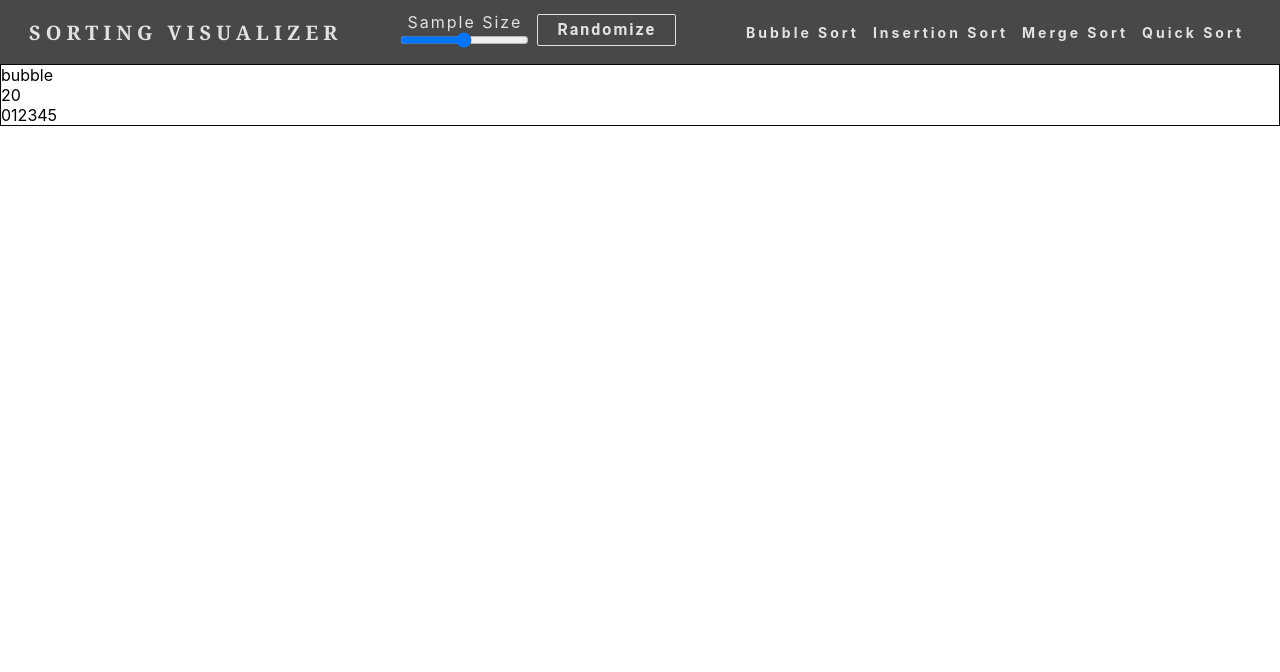
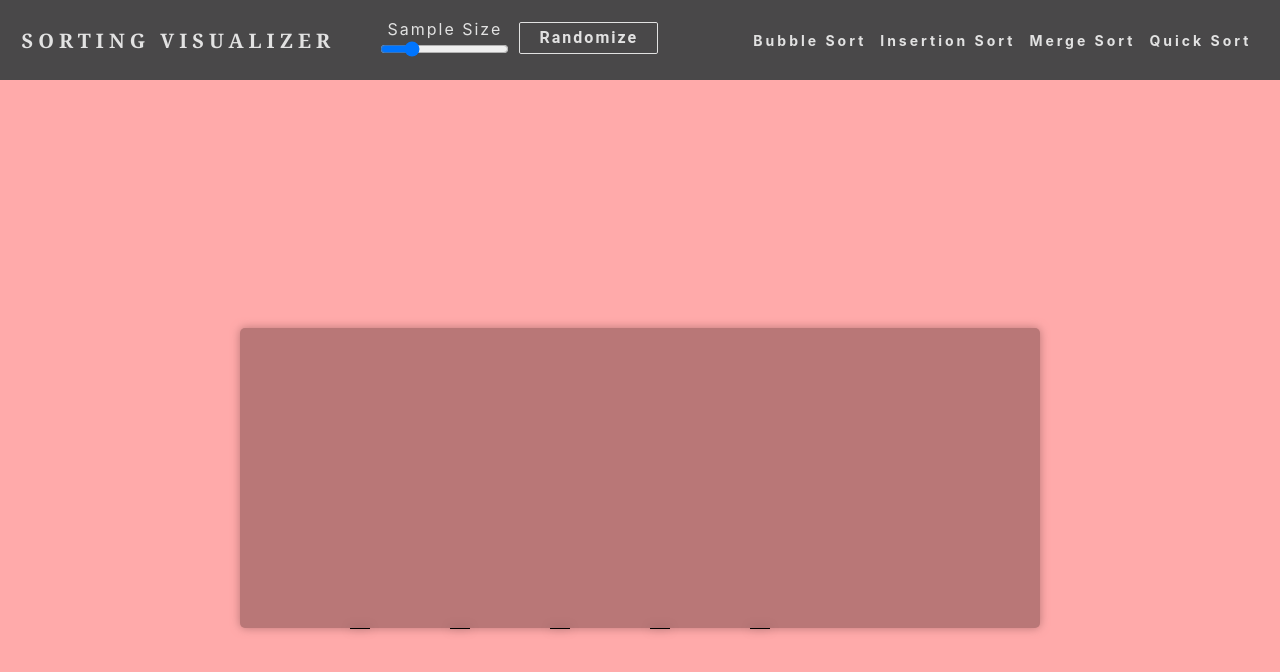
Before and after one commit to DheerajGadwala/sorting-visualizer, a React (Create React App) app: page / in a window 1280 px wide. Shown: the top 672 px of the page. Built offline with nearby package versions, Linux system fonts and the light colour scheme.

Commit message:
'bars-designed'

```diff
--- a/src/components/area/index.js
+++ b/src/components/area/index.js
@@ -3,14 +3,32 @@ import './style.css'
 
 const Area = (props)=>{
 
+    const generateArea = ()=>{
+        const ret = [];
+        props.sample.forEach(element=>{
+            ret.push(<li>
+                        <div    className="bar"
+                                length-value={element}
+                                style=
+                                {{  height: element/10,
+                                    width: 400/props.sampleSize,
+                                    marginLeft: 200/props.sampleSize,
+                                    marginRight: 200/props.sampleSize
+                                }}>
+                        </div>
+                    </li>)
+        });
+        return ret;
+    }
+
     return(
-    <>
-        <div className='container'>
-            <p>{props.algo}</p>
-            <p>{props.sampleSize}</p>
-            <p>{props.sample}</p>
+    <div className="areabody">
+        <div className="area">
+            <ul className="bars">
+                {generateArea()}
+            </ul>
         </div>
-    </>
+    </div>
     );
 }
 
--- a/src/components/area/style.css
+++ b/src/components/area/style.css
@@ -1,5 +1,36 @@
-.container{
-    width: auto;
-    border: 1px solid rgb(7, 7, 7);
-    box-sizing: border-box;
+.areabody{
+    margin:0;
+    padding:0;
+    height: 100vh;
+    display:flex;
+    justify-content:center;
+    align-items:center;
+    font-family: "Roboto", sans-serif;
+    background: rgb(255, 170, 170);
 }
+.bars{
+    background: rgb(185, 119, 119);
+    margin:0;
+    padding:0;
+    display: inline-block;
+    width: 800px;
+    height: 300px;
+    box-shadow: 0 0 10px 0 rgb(185, 119, 119);
+    border-radius: 5px;
+}
+.bars li{
+    display: table-cell;
+    width: 100px;
+    height: 300px;
+    position: relative;
+    align-items:center;
+    margin:auto;
+}
+.bars .bar{
+    display: block;
+    background: rgb(0, 0, 0);
+    box-shadow: 0 0 10px 0 rgb(0,0,0, 0.5);
+    position:absolute;
+    bottom: 0;
+    text-align:center;
+}
--- a/src/components/navbar/index.js
+++ b/src/components/navbar/index.js
@@ -35,6 +35,7 @@ const Navbar = (props) => {
 
     return (
         <>
+            <div className="navbody">
                 <nav>
                     <div className="logo">
                         <h4>Sorting Visualizer</h4>
@@ -45,7 +46,7 @@ const Navbar = (props) => {
                                 Sample Size
                             </div>
                             <div>
-                            <input type="range" min="1" max="100" id = "samplesize" onChange={setSizeLocal}/>
+                                <input type="range" min="10" max="200" id = "samplesize" onChange={setSizeLocal}/>
                             </div>
                         </div>
                         <div>
@@ -64,6 +65,7 @@ const Navbar = (props) => {
                         <div className="line3"></div>
                     </div>
                 </nav>
+            </div>
         </>
     )
 }
--- a/src/components/navbar/style.css
+++ b/src/components/navbar/style.css
@@ -1,4 +1,4 @@
-*{
+.navbody{
     margin:0px;
     padding:0px;
     box-sizing: border-box;
@@ -8,7 +8,7 @@ nav{
     justify-content: space-around;
     align-items: center;
     min-height: 8vh;
-    background: #494849;
+    background: rgb(73, 72, 73);
 }
 .logo{
     color: rgb(226, 226, 226);
```
Lines whose indentation alone changed are shown as unchanged.
